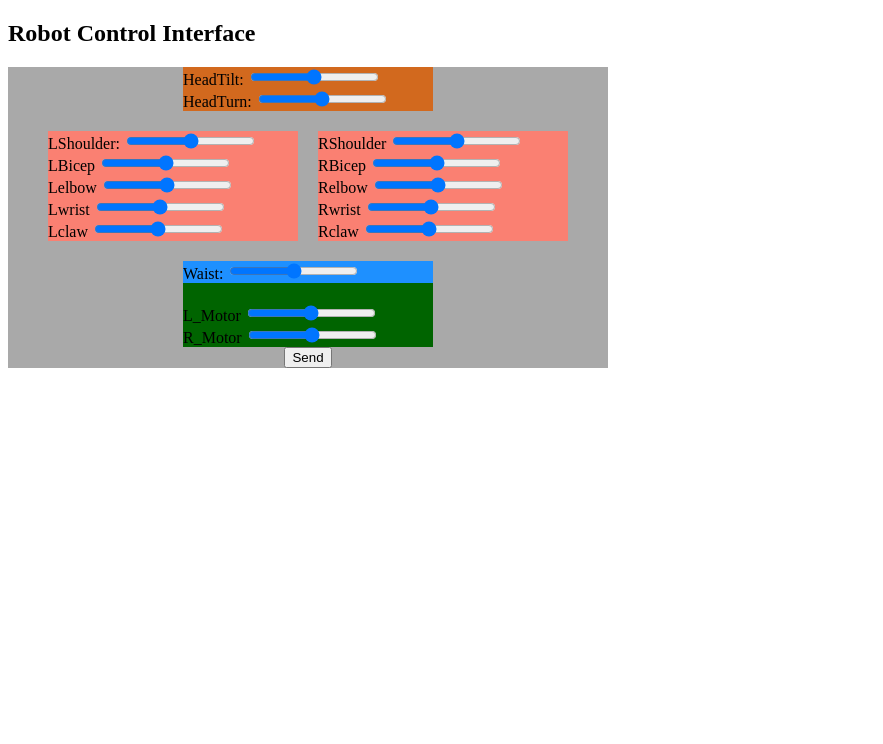
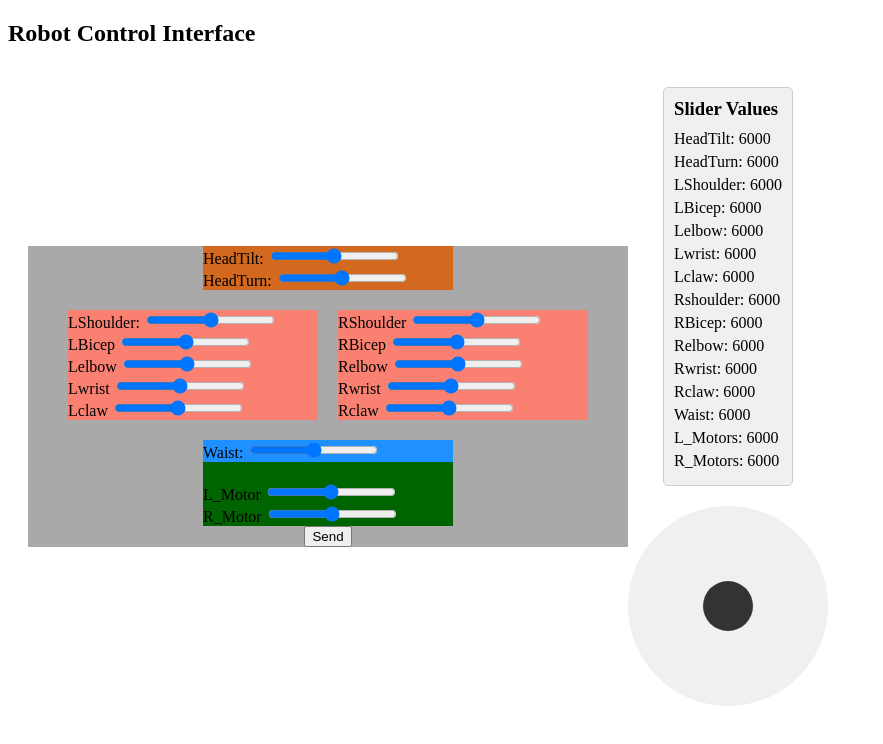
Before and after one commit to GoblinTrees/CS455, a plain HTML site: page Web_Flask/templates/index.html in a window 1280 px wide. Both pictures are taken after a click on the button "Send". Shown: the whole page, without its empty margins (0-883 px from the left). Drawn offline with Linux system fonts and the light colour scheme; no server answers.

Commit message:
Added Dashboard and non-connected Joystick to Html, updated robot track values so the L_motor runs in reverse.

```diff
--- a/Web_Flask/templates/index.html
+++ b/Web_Flask/templates/index.html
@@ -43,6 +43,7 @@
                 .catch(error => {
                     console.error("There was a problem with the fetch operation:", error);
                 });
+            updateDashboard();
         }
 
         // Function to call sendData() whenever the input event occurs on sliders or joysticks
@@ -55,6 +56,7 @@
                     inputs[i].addEventListener("input", sendData);
                 }
             }
+
         }
 
         // Bind input events when the document is loaded
@@ -107,59 +109,122 @@
             flex-direction: row;
             margin-bottom: 20px;
         }
+
+        #base {
+            display: flex;
+            flex-direction: row;
+            padding: 20px;
+            align-content: center;
+            align-items: center;
+        }
+
+        #joystick {
+            width: 200px;
+            height: 200px;
+            background: #f0f0f0;
+            border-radius: 50%;
+            position: relative;
+            cursor: pointer;
+            touch-action: none;
+        }
+
+        #joystick-handle {
+            width: 50px;
+            height: 50px;
+            background: #333;
+            border-radius: 50%;
+            position: absolute;
+            top: 50%;
+            left: 50%;
+            transform: translate(-50%, -50%);
+        }
+
+        #strip {
+            display: flex;
+            flex-direction: column;
+            align-items: center;
+            align-content: center;
+        }
+
+        #strip {
+            display: flex;
+            flex-direction: column;
+            align-items: center;
+            align-content: center;
+        }
+
+        #dashboard {
+            background-color: #f0f0f0;
+            border: 1px solid #ccc;
+            border-radius: 5px;
+            padding: 10px;
+            margin-bottom: 20px;
+        }
+
+        #dashboard h3 {
+            margin-top: 0;
+            margin-bottom: 10px;
+        }
+
+        #sliderValues p {
+            margin: 5px 0;
+        }
+
     </style>
 </head>
 <body>
 <h2>Robot Control Interface</h2>
-<form action="http://192.168.88.58:3245/control" id="robotControlForm" method="post">
+<div id="base">
+    <iframe id="dummyframe" name="dummyframe" style="display: none;"></iframe>
+    <form action="http://192.168.88.58:3245/control" id="robotControlForm" method="post" target="dummyframe">
         <div id="outer">
             <div id="head_sliders">
                 <label for="slider1">HeadTilt:</label>
-            <input id="slider1" max="9000" min="3000" name="slider1" step="200" type="range" value="6000"><br>
+                <input id="slider1" max="9000" min="3000" name="HeadTilt" step="200" type="range" value="6000"><br>
 
                 <label for="slider2">HeadTurn:</label>
-            <input id="slider2" max="9000" min="3000" name="slider2" step="200" type="range" value="6000"><br>
+                <input id="slider2" max="9000" min="3000" name="HeadTurn" step="200" type="range" value="6000"><br>
             </div>
             <div id="upper">
                 <div id="L_arm_sliders">
                     <label for="slider3">LShoulder:</label>
-                <input id="slider3" max="9000" min="3000" name="slider3" step="200" type="range" value="6000"><br>
+                    <input id="slider3" max="9000" min="3000" name="LShoulder" step="200" type="range" value="6000"><br>
 
                     <label for="slider4">LBicep</label>
-                <input id="slider4" max="9000" min="3000" name="slider4" step="200" type="range" value="6000"><br>
+                    <input id="slider4" max="9000" min="3000" name="LBicep" step="200" type="range" value="6000"><br>
 
                     <label for="slider5">Lelbow</label>
-                <input id="slider5" max="9000" min="3000" name="slider5" step="200" type="range" value="6000"><br>
+                    <input id="slider5" max="9000" min="3000" name="Lelbow" step="200" type="range" value="6000"><br>
 
                     <label for="slider6">Lwrist</label>
-                <input id="slider6" max="9000" min="3000" name="slider6" step="200" type="range" value="6000"><br>
+                    <input id="slider6" max="9000" min="3000" name="Lwrist" step="200" type="range" value="6000"><br>
 
                     <label for="slider7">Lclaw</label>
-                <input id="slider7" max="9000" min="3000" name="slider7" step="200" type="range" value="6000"><br>
+                    <input id="slider7" max="9000" min="3000" name="Lclaw" step="200" type="range" value="6000"><br>
                 </div>
 
                 <div id="R_arm_sliders">
                     <label for="slider8">RShoulder</label>
-                <input id="slider8" max="9000" min="3000" name="slider8" step="200" type="range" value="6000"><br>
+                    <input id="slider8" max="9000" min="3000" name="Rshoulder" step="200" type="range" value="6000"><br>
 
                     <label for="slider9">RBicep</label>
-                <input id="slider9" max="9000" min="3000" name="slider9" step="200" type="range" value="6000"><br>
+                    <input id="slider9" max="9000" min="3000" name="RBicep" step="200" type="range" value="6000"><br>
 
                     <label for="slider10">Relbow</label>
-                <input id="slider10" max="9000" min="3000" name="slider10" step="200" type="range" value="6000"><br>
+                    <input id="slider10" max="9000" min="3000" name="Relbow" step="200" type="range" value="6000"><br>
 
                     <label for="slider11">Rwrist</label>
-                <input id="slider11" max="9000" min="3000" name="slider11" step="200" type="range" value="6000"><br>
+                    <input id="slider11" max="9000" min="3000" name="Rwrist" step="200" type="range" value="6000"><br>
 
                     <label for="slider12">Rclaw</label>
-                <input id="slider12" max="9000" min="3000" name="slider12" step="200" type="range" value="6000"><br>
+                    <input id="slider12" max="9000" min="3000" name="Rclaw" step="200" type="range" value="6000"><br>
                 </div>
 
             </div>
             <div id="Wheel_Sliders">
                 <div id="body_sliders">
                     <label for="slider13">Waist:</label>
-                <input id="slider13" max="9000" min="3000" name="slider13" step="200" type="range" value="6000"><br>
+                    <input id="slider13" max="9000" min="3000" name="Waist" step="200" type="range" value="6000"><br>
                 </div>
                 <label for="L_Motors">L_Motor</label>
                 <input id="L_Motors" max="8000" min="4000" name="L_Motors" step="200" type="range" value="6000"><br>
@@ -169,5 +234,115 @@
             <input onclick="sendData()" type="button" value="Send">
         </div>
     </form>
+    <div id="strip">
+        <div id="dashboard">
+            <h3>Slider Values</h3>
+            <div id="sliderValues">
+                <!-- Slider values will be displayed here dynamically -->
+            </div>
+        </div>
+        <div id="joystick">
+            <div id="joystick-handle"></div>
+        </div>
+    </div>
+    <script>
+        const joystick = document.getElementById('joystick');
+        const handle = document.getElementById('joystick-handle');
+        let isDragging = false;
+
+        joystick.addEventListener('mousedown', startDrag);
+        joystick.addEventListener('touchstart', startDrag);
+
+        document.addEventListener('mouseup', endDrag);
+        document.addEventListener('touchend', endDrag);
+
+        document.addEventListener('mousemove', drag);
+        document.addEventListener('touchmove', drag);
+
+        function startDrag(e) {
+            e.preventDefault();
+            isDragging = true;
+            updateDashboard();
+        }
+
+        function endDrag() {
+            isDragging = false;
+
+            // Get joystick handle position
+            var handlePositionX = parseFloat(handle.style.left) || 0;
+            var handlePositionY = parseFloat(handle.style.top) || 0;
+
+            // Map joystick position to slider values (assuming -50 to 50 range for joystick)
+            var L_Motors = 6000 + 80 * (handlePositionY / 100); // assuming -50 to 50 range for joystick
+            var R_Motors = 6000 + 80 * (handlePositionY / 100); // assuming -50 to 50 range for joystick
+
+            // Update slider values
+            document.getElementById("L_Motors").value = L_Motors;
+            document.getElementById("R_Motors").value = R_Motors;
+
+            //Submit form data
+            document.getElementById("robotControlForm").submit();
+
+            // Reset joystick handle position
+            handle.style.transform = 'translate(-50%, -50%)';
+            sendData();
+            updateDashboard();
+        }
+
+        function drag(e) {
+            if (!isDragging) return;
+
+            let posX, posY;
+            if (e.type === 'touchmove') {
+                posX = e.touches[0].clientX - joystick.offsetLeft;
+                posY = e.touches[0].clientY - joystick.offsetTop;
+            } else {
+                posX = e.clientX - joystick.offsetLeft;
+                posY = e.clientY - joystick.offsetTop;
+            }
+
+            const joystickRect = joystick.getBoundingClientRect();
+            const handleSize = handle.offsetWidth;
+
+            // Calculate the joystick position relative to its center
+            let newX = posX - joystickRect.width / 2;
+            let newY = posY - joystickRect.height / 2;
+
+            // Ensure the handle stays within the bounds of the joystick
+            const distance = Math.sqrt(newX * newX + newY * newY);
+            if (distance > joystickRect.width / 2 - handleSize / 2) {
+                const angle = Math.atan2(newY, newX);
+                newX = Math.cos(angle) * (joystickRect.width / 2 - handleSize / 2);
+                newY = Math.sin(angle) * (joystickRect.height / 2 - handleSize / 2);
+            }
+            updateDashboard();
+            // Move the handle
+            handle.style.transform = `translate(${newX}px, ${newY}px)`;
+        }
+
+
+        function updateDashboard() {
+            var sliders = document.querySelectorAll('input[type="range"]');
+
+
+            var dashboardContent = "";
+            sliders.forEach(function (slider) {
+                dashboardContent += "<p>" + slider.name + ": " + slider.value + "</p>";
+            });
+
+
+            document.getElementById("sliderValues").innerHTML = dashboardContent;
+        }
+
+
+        // Bind input events when the document is loaded
+        document.addEventListener("DOMContentLoaded", function () {
+            bindInputEvents();
+            updateDashboard(); // Update dashboard initially
+        });
+    </script>
+
+</div>
+</div>
 </body>
 </html>
```
Also changed, not shown: 1 other file. Lines whose indentation alone changed are shown as unchanged.
